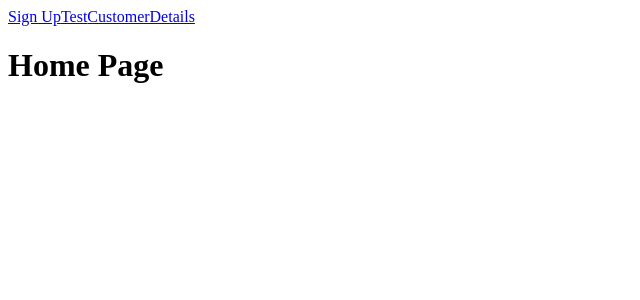
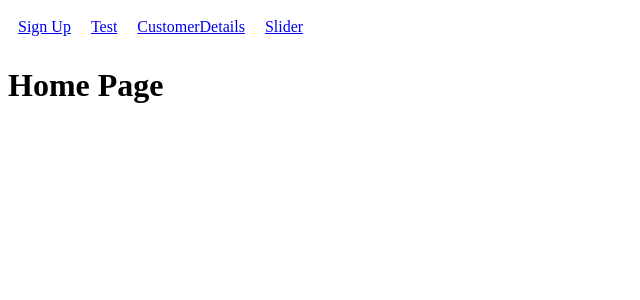
Before and after one commit to PieterJanDelbecke/motor-app-client, a React (Vite) app: page / in a window 1280 px wide. Shown: the top 300 px of the page, without its empty margins (0-640 px from the left). Built offline with nearby package versions, Linux system fonts and the light colour scheme.

Commit message:
initial setup of slider

```diff
--- a/package.json
+++ b/package.json
@@ -12,6 +12,7 @@
     "@apollo/client": "^3.6.9",
     "formik": "^2.2.9",
     "graphql": "^16.5.0",
+    "rc-slider": "^10.0.1",
     "react": "^18.2.0",
     "react-dom": "^18.2.0",
     "react-easy-crop": "^4.4.2",
--- a/src/components/home.jsx
+++ b/src/components/home.jsx
@@ -1,11 +1,18 @@
 import { Link } from "react-router-dom"
+import styled from "styled-components"
+
+const NavLink = styled(Link)`
+    display: inline-block;
+    margin: 10px;
+`
 
 const Home = () => {
     return(
         <>
-            <Link to="/signup">Sign Up</Link>
-            <Link to="/test">Test</Link>
-            <Link to="/customerdetails">CustomerDetails</Link>
+            <NavLink to="/signup">Sign Up</NavLink>
+            <NavLink to="/test">Test</NavLink>
+            <NavLink to="/customerdetails">CustomerDetails</NavLink>
+            <NavLink to="/slider">Slider</NavLink>
             <h1>Home Page</h1>
         </>
     )
--- a/src/components/sliderPage.jsx
+++ b/src/components/sliderPage.jsx
@@ -1,12 +1,28 @@
-
 import { useState, useRef, useEffect } from "react";
+import Slider from "rc-slider";
+import "rc-slider/assets/index.css";
 
 const SliderPage = () => {
-  return (
-    <>
-      <h1>SliderPage</h1>
-    </>
-  );
+    const [sliderStart, setSliderStart] = useState(25)
+    const [sliderEnd, setSliderEnd] = useState(75)
+	const slider = useRef(Slider);
+
+	const handelSliderChange = (sliderValue) => {
+        const [start, end] = sliderValue
+        if (start !== sliderStart){
+            setSliderStart(start)
+        }
+        if (end !== sliderEnd){
+            setSliderEnd(end)
+        }
+	};
+
+	return (
+		<>
+			<h1>SliderPage</h1>
+			<Slider range allowCross={false} onChange={handelSliderChange} defaultValue={[25, 75]}/>
+		</>
+	);
 };
 
 export default SliderPage;
```
Also changed, not shown: 2 other files (tests, documents, lock files or other folders).
